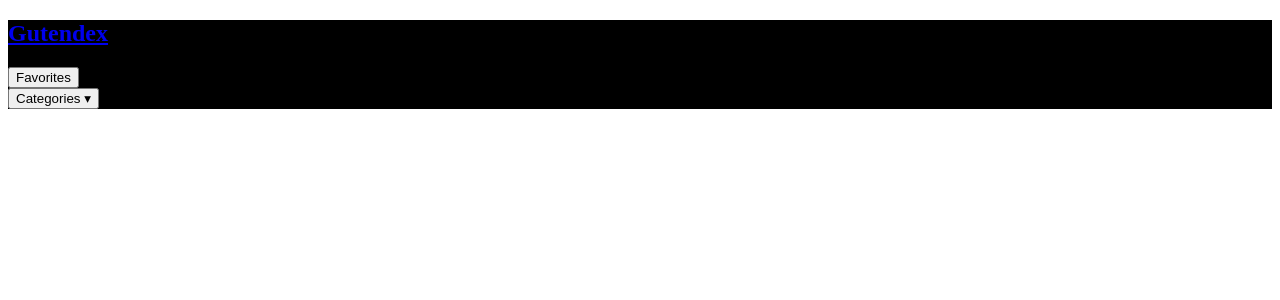
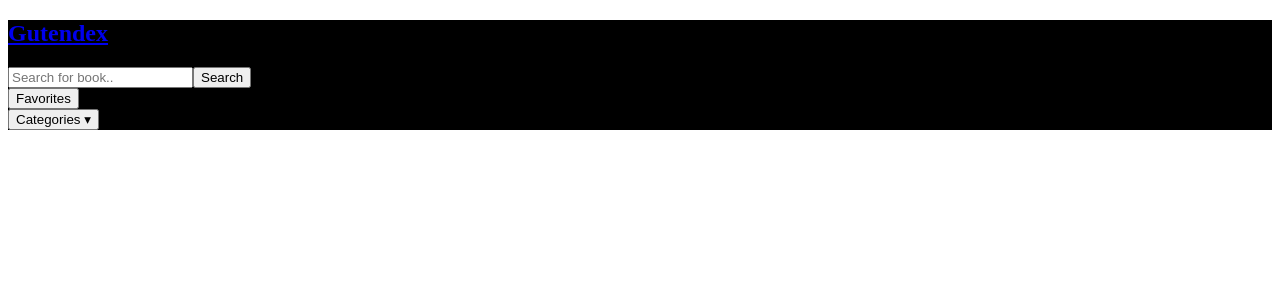
Before and after one commit to emr102025/Gutendex, a React app: page / in a window 1280 px wide. Shown: the top 300 px of the page. Built offline with nearby package versions, Linux system fonts and the light colour scheme; the HTML template or start-up script is replaced by a standard one.

Commit message:
Added seachbar to the header

```diff
--- a/src/components/Header/Header.jsx
+++ b/src/components/Header/Header.jsx
@@ -1,5 +1,6 @@
 import { Link } from "react-router-dom";
 import CategoryMenu from "../CategoryMenu/CategoryMenu";
+import SearchBar from "../SearchBar/SearchBar";
 
 export default function Header() {
   return (
@@ -7,6 +8,9 @@ export default function Header() {
       <Link to="/">
         <h1>Gutendex</h1>
       </Link>
+      <div>
+        <SearchBar />
+      </div>
       <button>Favorites</button>
       <CategoryMenu />
     </nav>
--- a/src/components/SearchBar/SearchBar.jsx
+++ b/src/components/SearchBar/SearchBar.jsx
@@ -1,5 +1,5 @@
 import { useState } from "react";
-import styles from "./SearchBar/SearchBar.module.css";
+import styles from "../SearchBar/SearchBar.module.css";
 
 export default function SearchBar() {
   const [search, setSearch] = useState("");
```
